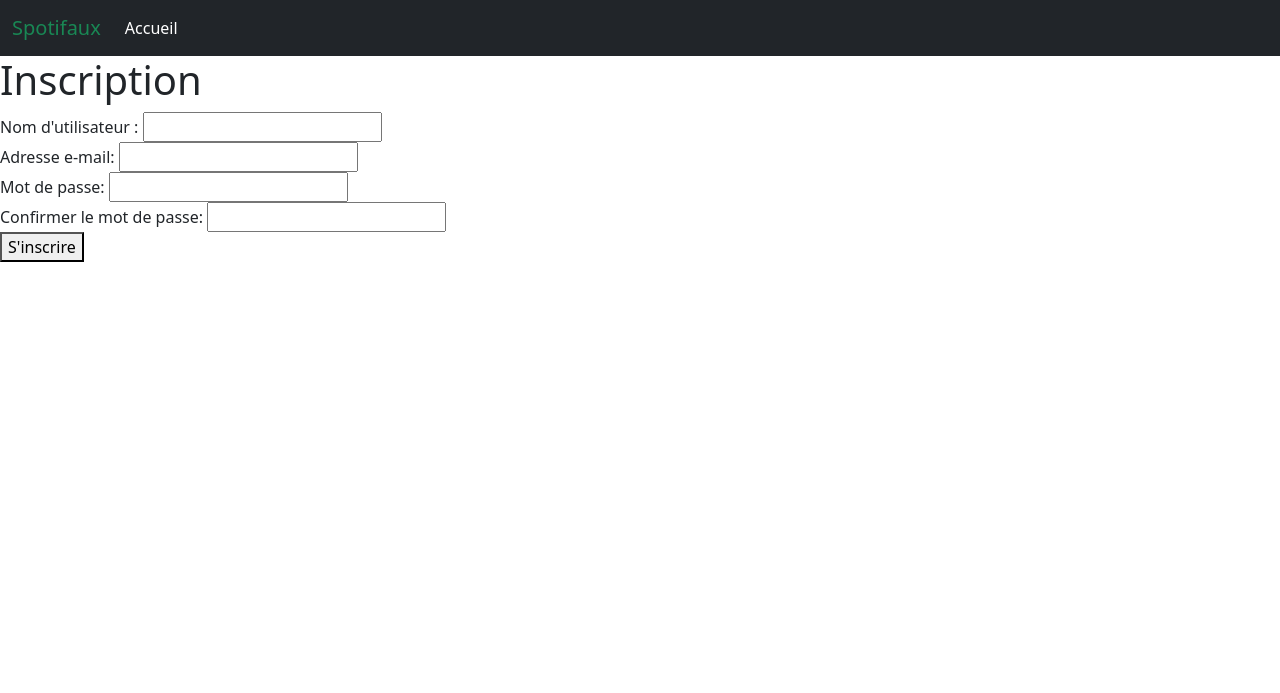
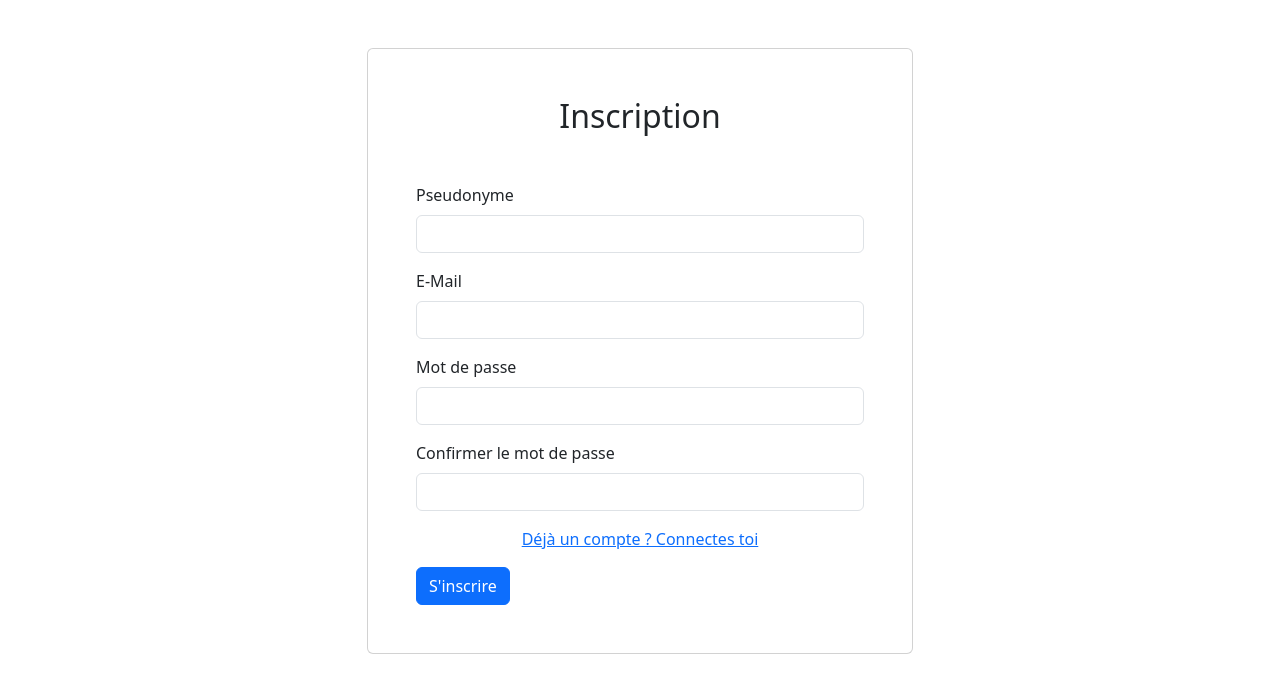
Before and after one commit to matvil97/SpotifauxFlask, a Flask app: page /signup in a window 1280 px wide. Shown: the top 693 px of the page. Run offline with Flask 3, Linux system fonts and the light colour scheme.

Commit message:
English commentary + update css signup + login

```diff
--- a/app.py
+++ b/app.py
@@ -27,6 +27,7 @@ app.secret_key = "super_secret_key"
 
 # Root - Index with Titles data
 
+
 @app.route("/")
 def titles():
     if "ID_USR" in session:
@@ -43,6 +44,7 @@ def titles():
         # send the result of the SQL query as data name 'titles'
         return render_template("index.html", titles=titles)
     else:
+        # redirect to the login page
         return redirect("/login")
 
 
@@ -55,13 +57,13 @@ def login_post():
         email = request.form["email"]
         password = request.form["password"]
 
+        # connect to the database
         conn = sqlite3.connect("database/spotifaux.db")
-        cursor = conn.execute(
-            "SELECT * FROM USER_USR WHERE USR_MAIL = ?", (email,))
+        # get the data of user by mail send from form
+        cursor = conn.execute("SELECT * FROM USER_USR WHERE USR_MAIL = ?", (email,))
         user = cursor.fetchone()
 
-       # flash(user[3])
-
+        # if the password send is the same as the result of the query
         if user[3] == password:
             # the user is authenticated
             # redirect to the home page
@@ -72,67 +74,78 @@ def login_post():
         else:
             # the user is not authenticated
             # redirect to the login page
-            flash("Incorrect e-mail or password! Please try again.")
+            flash("E-mail ou mot de passe incorrect. Veuillez réessayer")
             return redirect("/login")
+    #return the template html page login
     return render_template("login.html")
 
 
 # Root - Log out feature
 
+
 @app.route("/logout")
 def logout():
     session.clear()
+    # redirect to the home page
     return redirect("/")
+
+
+@app.route("/liked")
+def liked_titles():
+    # connect to the database
+    conn = sqlite3.connect("database/spotifaux.db")
+
+    # get data from the LIKE_USER_LUS table
+    cursor = conn.execute(
+        "SELECT LUS.*, TTL.TTL_NAME,TTL.TTL_ARTIST FROM LIKE_USER_LUS LUS JOIN TITLE_TTL TTL ON LUS.ID_TTL = TTL.ID_TTL WHERE ID_USR = ?",
+        (session["ID_USR"],),
+    )
+    liked_titles = cursor.fetchall()
+
+    # close the connection to the database
+    conn.close()
+
+    # send the result of the SQL query as data name 'liked_titles'
+    return render_template("liked.html", liked_titles=liked_titles)
+
+
+# Root - Sign up feature
+
+
+@app.route("/signup", methods=["GET", "POST"])
+def signup():
+    if request.method == "POST":
+        # get form data
+        username = request.form["username"]
+        email = request.form["email"]
+        password = request.form["password"]
+        confirm_password = request.form["confirm_password"]
+
+        # check if the password and the confirm_password are identic
+        if password != confirm_password:
+            flash("Les mots de passe ne correspondent pas.")
+            return redirect("/signup")
+
+        # connect to the database
+        conn = sqlite3.connect("database/spotifaux.db")
+
+        # insert new user in USER_USR table
+        conn.execute(
+            "INSERT INTO USER_USR (USR_USERNAME, USR_MAIL, USR_PASSWORD) VALUES (?, ?, ?)",
+            (username, email, password),
+        )
+        conn.commit()
+
+        # close the connection to the database
+        conn.close()
+
+        # redirect to the login page
+        flash("Vous êtes maintenant inscrit ! Veuillez vous connecter.")
+        return redirect("/login")
+
+    # return the template html page sign up
+    return render_template("signup.html")
 
 
 if __name__ == "__main__":
     app.run(debug=True)
-
-
-@app.route('/liked')
-#@login_required
-def liked_titles():
-    # Se connecter à la base de données
-    conn = sqlite3.connect('database/spotifaux.db')
-
-    # Récupérer les titres likés de l'utilisateur connecté
-    cursor = conn.execute('SELECT LUS.*, TTL.TTL_NAME,TTL.TTL_ARTIST FROM LIKE_USER_LUS LUS JOIN TITLE_TTL TTL ON LUS.ID_TTL = TTL.ID_TTL WHERE ID_USR = ?', (session['ID_USR'],))
-    liked_titles = cursor.fetchall()
-
-    # Fermer la connexion à la base de données
-    conn.close()
-
-    # Afficher la page HTML
-    return render_template('liked.html', liked_titles=liked_titles)
-
-
-@app.route('/signup', methods=['GET', 'POST'])
-def signup():
-    if request.method == 'POST':
-        # Récupérer les données du formulaire soumises par l'utilisateur
-        username = request.form['username']
-        email = request.form['email']
-        password = request.form['password']
-        confirm_password = request.form['confirm_password']
-
-        # Vérifier que les deux mots de passe entrés correspondent
-        if password != confirm_password:
-            flash('Les mots de passe ne correspondent pas.')
-            return redirect('/signup')
-
-        # Se connecter à la base de données
-        conn = sqlite3.connect('database/spotifaux.db')
-
-        # Insérer le nouvel utilisateur dans la table USER_USR
-        conn.execute('INSERT INTO USER_USR (USR_USERNAME, USR_MAIL, USR_PASSWORD) VALUES (?, ?, ?)', (username, email, password))
-        conn.commit()
-
-        # Fermer la connexion à la base de données
-        conn.close()
-
-        # Rediriger l'utilisateur vers la page de connexion
-        flash('Vous êtes maintenant inscrit ! Veuillez vous connecter.')
-        return redirect('/login')
-
-    # Si la méthode HTTP est GET, afficher la page HTML du formulaire d'inscription
-    return render_template('signup.html')
--- a/templates/login.html
+++ b/templates/login.html
@@ -15,6 +15,7 @@
         <div class="row d-flex justify-content-center">
             <div class="col-md-6">
                 <div class="card px-5 py-5" id="form1">
+                    <h2 class="text-center mb-5">Connexion</h2>
                     <form method="POST"></form>
                     <div class="form-data">
                         <form method="POST">
--- a/templates/signup.html
+++ b/templates/signup.html
@@ -11,45 +11,51 @@
 </head>
 
 <body>
-    <nav class="navbar navbar-expand-lg navbar-dark bg-dark">
-        <div class="container-fluid">
-            <a class="navbar-brand text-success" href="/">Spotifaux</a>
-            <button class="navbar-toggler" type="button" data-bs-toggle="collapse" data-bs-target="#navbarScroll"
-                aria-controls="navbarScroll" aria-expanded="false" aria-label="Toggle navigation">
-                <span class="navbar-toggler-icon"></span>
-            </button>
-            <div class="collapse navbar-collapse" id="navbarScroll">
-                <ul class="navbar-nav me-auto my-2 my-lg-0 navbar-nav-scroll" style="--bs-scroll-height: 100px;">
-                    <li class="nav-item">
-                        <a class="nav-link active" aria-current="page" href="/">Accueil</a>
-                    </li>
-                </ul>
+  <div class="container mt-5">
+    <div class="row d-flex justify-content-center">
+      <div class="col-md-6">
+        <div class="card px-5 py-5" id="form1">
+          <h2 class="text-center mb-5">Inscription</h2>
+          <form method="POST"></form>
+          <div class="form-data">
+            <form method="POST">
+              <div class="mb-3">
+                <label for="username" class="form-label">Pseudonyme</label>
+                <input type="text" class="form-control" id="username" name="username" required>
+              </div>
+              <div class="mb-3">
+                <label for="exampleInputEmail1" class="form-label">E-Mail</label>
+                <input type="email" class="form-control" id="exampleInputEmail1" name="email" required>
+              </div>
+              <div class="mb-3">
+                <label for="exampleInputPassword1" class="form-label">Mot de passe</label>
+                <input type="password" class="form-control" id="exampleInputPassword1" name="password" required>
+              </div>
+              <div class="mb-3">
+                <label for="confirm_password" class="form-label">Confirmer le mot de passe</label>
+                <input type="password" class="form-control" id="confirm_password" name="confirm_password" required>
+              </div>
+              {% with messages = get_flashed_messages() %}
+              {% if messages %}
+              {% for message in messages %}
+              <p class="text-center text-danger">{{ message }}</p>
+              {% endfor %}
+              {% endif %}
+              {% endwith %}
+
+              <p class="text-center">
+
+                <a href="/login">Déjà un compte ? Connectes toi</a>
+              </p>
+
+              <button type="submit" class="btn btn-primary">S'inscrire</button>
+            </form>
+          </div>
           </form>
         </div>
       </div>
-    </nav>
-            <h1>Inscription</h1>
-            {% if message %}
-              <p>{{ message }}</p>
-            {% endif %}
-            <form method="POST">
-                <div>
-                    <label for="username">Nom d'utilisateur : </label>
-                    <input type="username" id="username" name="username" required>
     </div>
-              <div>
-                <label for="email">Adresse e-mail: </label>
-                <input type="email" id="email" name="email" required>
   </div>
-              <div>
-                <label for="password">Mot de passe: </label>
-                <input type="password" id="password" name="password" required>
-              </div>
-              <div>
-                <label for="confirm_password">Confirmer le mot de passe: </label>
-                <input type="password" id="confirm_password" name="confirm_password" required>
-              </div>
-              <button type="submit">S'inscrire</button>
-            </form>
 </body>
+
 </html>
```
Lines whose indentation alone changed are shown as unchanged.
